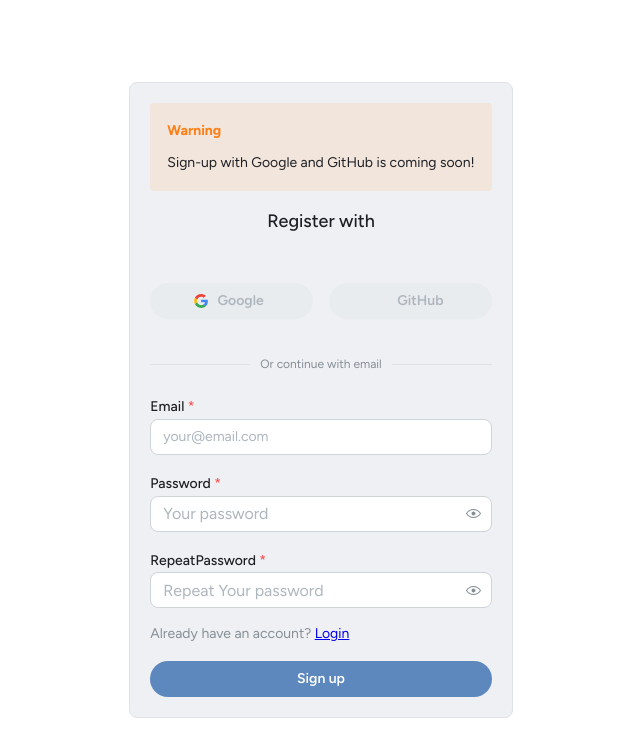
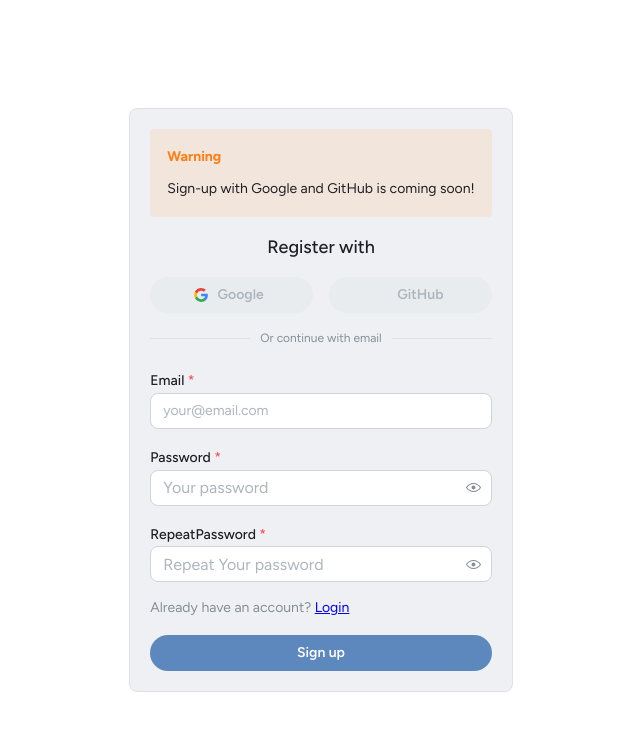
Before and after one commit to yuhijackman/knowmad, a Next.js app: page /sign-up in a window 1280 px wide. Shown: the top 756 px of the page, without its empty margins (319-959 px from the left). Built offline with nearby package versions, Linux system fonts and the light colour scheme; no server answers; some icons are missing; what drizzle-zod would draw is missing.

Commit message:
💄 Make tweaks to the login/sign up pages

```diff
--- a/app/(routes)/(auth)/login/page.tsx
+++ b/app/(routes)/(auth)/login/page.tsx
@@ -10,10 +10,10 @@ export default function LoginPage() {
 				<Alert variant="light" color="orange" title="Warning">
 					Sign-in with Google and GitHub is coming soon!
 				</Alert>
-				<Text size="lg" fw={500} ta="center" mb="md">
+				<Text size="lg" fw={500} ta="center">
 					Welcome back!
 				</Text>
-				<Group grow={true} mb="md" mt="md">
+				<Group grow={true} mb="md">
 					<GoogleButton disabled={true} radius="xl">
 						Google
 					</GoogleButton>
@@ -23,7 +23,7 @@ export default function LoginPage() {
 				</Group>
 			</Stack>
 
-			<Divider label="Or continue with email" labelPosition="center" my="lg" />
+			<Divider label="Or continue with email" labelPosition="center" mb="lg" />
 
 			<LoginForm />
 		</Paper>
--- a/app/(routes)/(auth)/sign-up/page.tsx
+++ b/app/(routes)/(auth)/sign-up/page.tsx
@@ -10,10 +10,10 @@ export default function SignUpPage() {
 				<Alert variant="light" color="orange" title="Warning">
 					Sign-up with Google and GitHub is coming soon!
 				</Alert>
-				<Text size="lg" fw={500} ta="center" mb="md">
+				<Text size="lg" fw={500} ta="center">
 					Register with
 				</Text>
-				<Group grow={true} mb="md" mt="md">
+				<Group grow={true} mb="md">
 					<GoogleButton disabled={true} radius="xl">
 						Google
 					</GoogleButton>
@@ -23,7 +23,7 @@ export default function SignUpPage() {
 				</Group>
 			</Stack>
 
-			<Divider label="Or continue with email" labelPosition="center" my="lg" />
+			<Divider label="Or continue with email" labelPosition="center" mb="lg" />
 
 			<SignUpForm />
 		</Paper>
```
